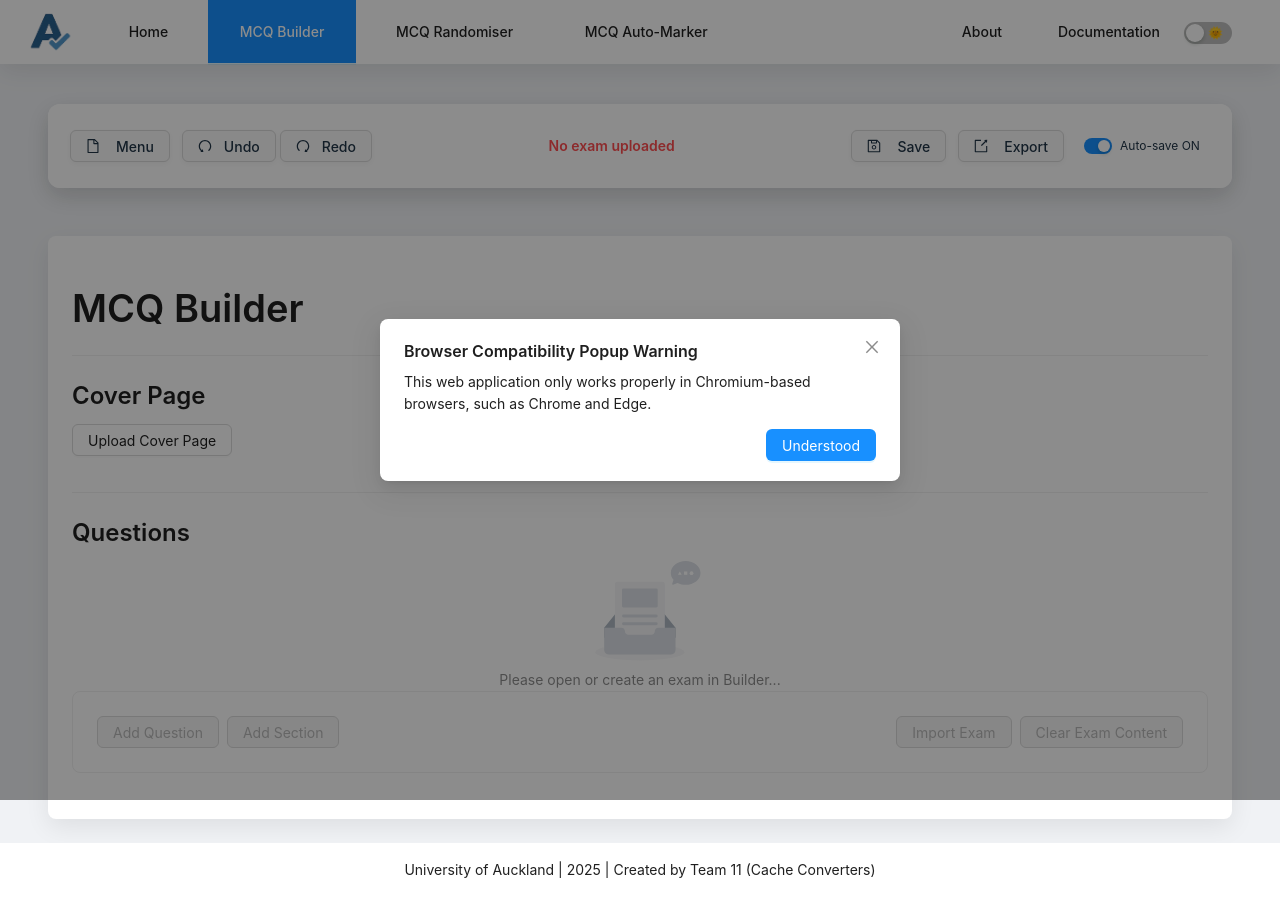
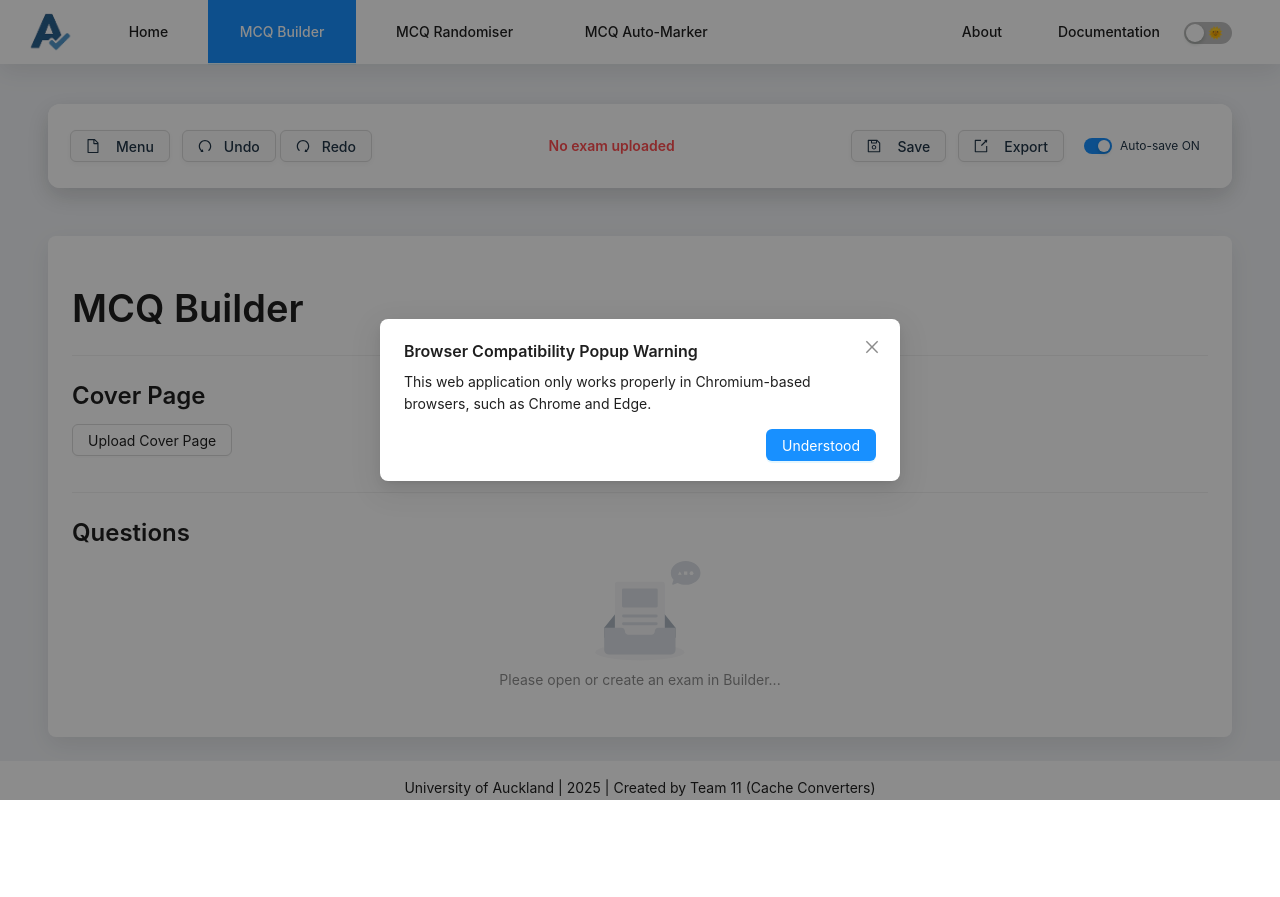
Before and after one commit to uoa-compsci399-2025-s1/capstone-project-2025-s1-team-11, a React (Vite) app in the folder client/: page /builder in a window 1280 px wide. After the commit the page ends 815 px from the top, so only its background shows below. Built offline with nearby package versions, Linux system fonts and the light colour scheme.

Commit message:
moved examfilemanager to builder tab
The thinking here was that you'd only need to add a question/section/import/clear on the builder tab, and not the summary or preview tabs.

```diff
--- a/client/src/components/builder/examDisplay.jsx
+++ b/client/src/components/builder/examDisplay.jsx
@@ -4,6 +4,7 @@ import { Button, Typography, Modal, Input, Table } from "antd";
 import { Tabs } from "antd";
 import SummaryTable from "./SummaryTable";
 import ExamPreview from "./ExamPreview";
+import ExamFileManager from "./ExamContentManager.jsx";
 const { Title, Text, Paragraph } = Typography;
 import { useDispatch, useSelector } from "react-redux";
 import {
@@ -533,6 +534,8 @@ const ExamDisplay = () => {
                   pagination={{ pageSize: 10 }}
                   scroll={{ x: "max-content" }}
                 />
+
+                <ExamFileManager />
               </>
             )
           },
--- a/client/src/pages/builder.jsx
+++ b/client/src/pages/builder.jsx
@@ -3,7 +3,7 @@ import { useDispatch, useSelector } from "react-redux";
 import { setCoverPage } from "../store/exam/examSlice";
 import { selectExamData } from "../store/exam/selectors.js";
 import ExamDisplay from "../components/builder/examDisplay.jsx";
-import ExamFileManager from "../components/builder/ExamContentManager.jsx";
+// import ExamFileManager from "../components/builder/ExamContentManager.jsx";
 import { EmptyExam } from "../components/shared/emptyExam.jsx";
 import { Typography, Button, Collapse, Divider} from "antd";
 //import { exportExamToPdf } from "../services/exportPdf.js";
@@ -86,12 +86,10 @@ const Builder = () => {
             {/* MCQ Exam Questions Section */}
             <div style={{ marginTop: '24px' }}>
                 <Title level={3}>Questions</Title>
-                {exam?
-                <ExamDisplay
-                    exam={exam}
-                />
-                : <EmptyExam />}
-                <ExamFileManager />
+                {exam
+                    ? <ExamDisplay exam={exam} />
+                    : <EmptyExam />}
+                {/* <ExamFileManager /> - removed from here so it's not on all three tabs, only the builder tab */}
             </div>
 
         </>
```
